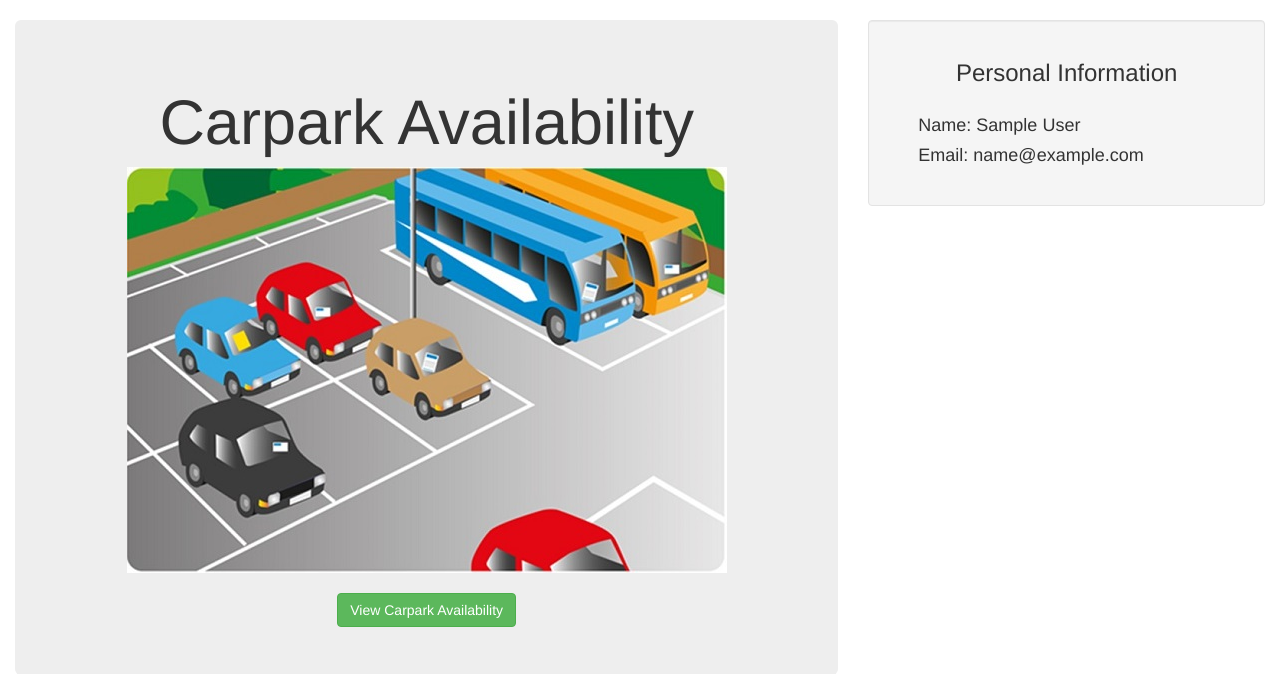
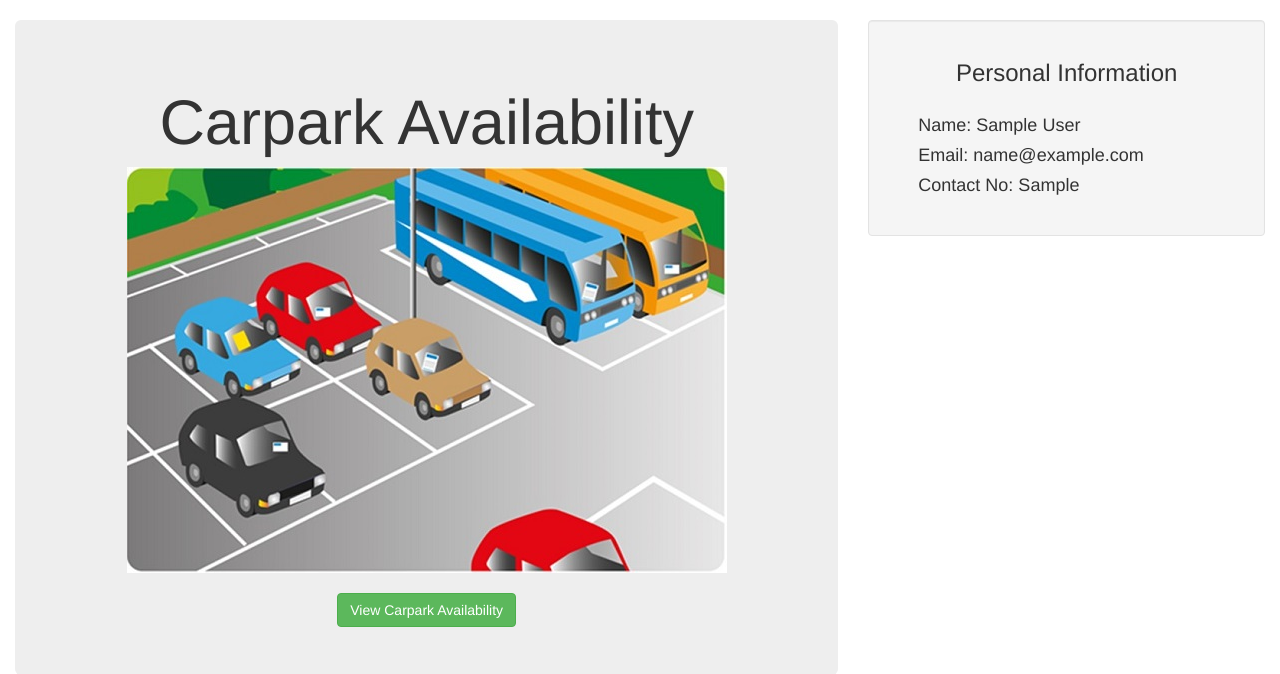
Before and after one commit to peishan31/Assignment, a Flask app: template Q1/templates/view_detail.html in a window 1280 px wide. Shown: the part 52-726 px from the top of the page. Run offline with Flask 2, Linux system fonts and the light colour scheme; the template is opened without the code that fills it: most values are stand-ins (such as "Sample title", 1, 10 or a date in 2020); some libraries are stand-ins or nearby versions.

Commit message:
Added backend contact no

```diff
--- a/Q1/app.py
+++ b/Q1/app.py
@@ -29,15 +29,17 @@ class User(db.Model):
     last_name = db.Column(db.String(50))
     password = db.Column(db.String())
     email = db.Column(db.String())
+    contact_no = db.Column(db.String())
 
-    def __init__(self, first_name, last_name, password, email):
+    def __init__(self, first_name, last_name, password, email, contact_no):
         self.first_name = first_name
         self.last_name = last_name
         self.password = password
         self.email = email
+        self.contact_no = contact_no
 
     def json(self):
-        return {"user_id": self.user_id, "first_name": self.first_name, "last_name": self.last_name, "password": self.password, "email": self.email}
+        return {"user_id": self.user_id, "first_name": self.first_name, "last_name": self.last_name, "password": self.password, "email": self.email, "contact_no": self.contact_no}
 
 def token_required(func):
     @wraps(func)
@@ -57,6 +59,7 @@ def token_required(func):
                 session.pop("logged_in", None)
                 session.pop("token", None)
                 session.pop("email", None)
+                session.pop("contact_no", None)
                 session.pop("first_name", None)
                 session.pop("last_name", None)
             return redirect("/login") # "Token expired. Get new one"
@@ -86,10 +89,11 @@ def home():
     if not session.get('logged_in'):
         return redirect("/login")
     else:
+        contact_no = session.get("contact_no")
         email = session.get('email')
         first_name = session.get('first_name')
         last_name = session.get('last_name')
-        return render_template('view_detail.html', email=email, first_name=first_name, last_name=last_name)
+        return render_template('view_detail.html', contact_no=contact_no, email=email, first_name=first_name, last_name=last_name)
 
 # Register Page
 @app.route('/register')
@@ -109,6 +113,7 @@ def create_user():
 
         first_name = data["first_name"]
         last_name = data["last_name"]
+        contact_no = data["contact_no"]
         email = data["email"]
         password = data["password"]
 
@@ -124,7 +129,8 @@ def create_user():
             "first_name": first_name.title(),
             "last_name": last_name.title(),
             "password": hashed_password,
-            "email": email
+            "email": email,
+            "contact_no": contact_no
         }
 
         user = User(**user_data)
@@ -135,7 +141,7 @@ def create_user():
         # Prep data to return
         user_data_queried = User.query.filter_by(email=email).first()
 
-        user_information = {"user_id":user_data_queried.user_id,"first_name": user_data_queried.first_name, "last_name": user_data_queried.last_name, "email": user_data_queried.email}
+        user_information = {"user_id":user_data_queried.user_id,"first_name": user_data_queried.first_name, "last_name": user_data_queried.last_name, "email": user_data_queried.email, "contact_no": user_data_queried.contact_no}
 
         # Create JWT Token
         token = jwt.encode({
@@ -150,6 +156,7 @@ def create_user():
         session["email"] = user_data_queried.email
         session["first_name"] = user_data_queried.first_name
         session["last_name"] = user_data_queried.last_name
+        session["contact_no"] = user_data_queried.contact_no
 
     except Exception as e:
         return jsonify({"message": e, "type": "error"}), 500
@@ -170,8 +177,6 @@ def login_user():
     '''
 
     data = request.get_json()
-    print("email: ", data["email"])
-    print("password: ", data["password"])
     email = data["email"]
     password = data["password"]
 
@@ -194,13 +199,14 @@ def login_user():
                 'exp': datetime.utcnow() + timedelta(days=2)
             },
             app.config['SECRET_KEY'])
-            print("token: ",token.decode('utf-8'))
+            # print("token: ",token.decode('utf-8'))
             session["token"] =  token.decode('utf-8') # store token
             session["email"] = user_data.email
+            session["contact_no"] = user_data.contact_no
             session["first_name"] = user_data.first_name
             session["last_name"] = user_data.last_name
 
-            user_information = {"user_id": user_data.user_id, "first_name": user_data.first_name, "last_name": user_data.last_name, "email": user_data.email}
+            user_information = {"user_id": user_data.user_id, "first_name": user_data.first_name, "last_name": user_data.last_name, "email": user_data.email, "contact_no": user_data.contact_no}
             return jsonify({"message": "Login successful", "type": "success", "user_information": user_information}), 200
 
 # Get Carpark Availability
@@ -216,6 +222,7 @@ def logout():
         session.pop("logged_in", None)
         session.pop("token", None)
         session.pop("email", None)
+        session.pop("contact_no", None)
         session.pop("first_name", None)
         session.pop("last_name", None)
 
--- a/Q1/carpark_system.sql
+++ b/Q1/carpark_system.sql
@@ -8,5 +8,6 @@ create table user_table (
     first_name varchar(50),
     last_name varchar(50),
     password text,
-    email text
+    email text,
+    contact_no text
 );
--- a/Q1/templates/view_detail.html
+++ b/Q1/templates/view_detail.html
@@ -64,6 +64,7 @@
                     <div id="details">
                         <h4>Name: {{ first_name }} {{ last_name }}</h4>
                         <h4>Email: {{ email }}</h4>
+                        <h4>Contact No: {{ contact_no }}</h4>
                     </div>
                 </div>
                 <!--//Well-->
```
Also changed, not shown: Q1/templates/register.html (+17 -24 lines).
